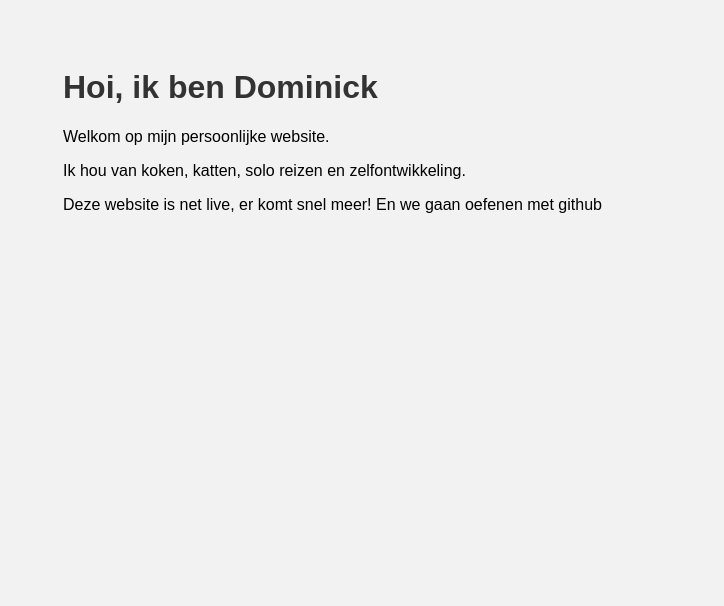
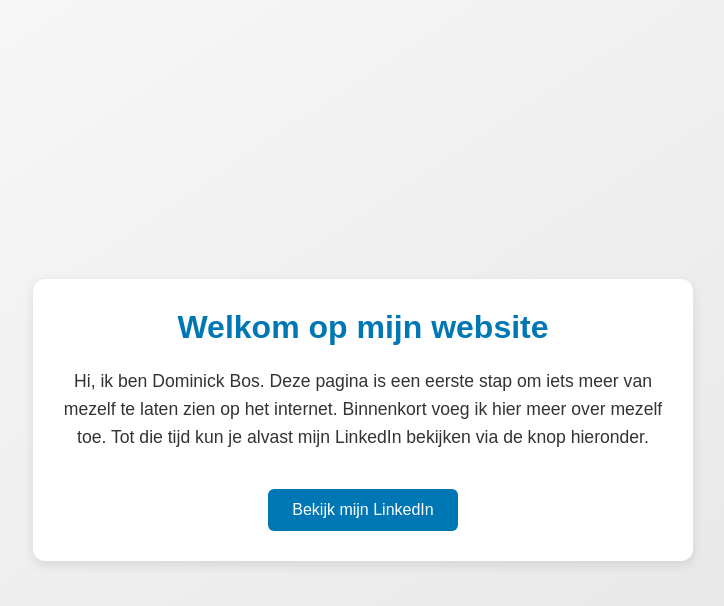
Before and after one commit to dominickbos/dominickbos.github.io, a plain HTML site: page index.html in a window 1280 px wide. Shown: the whole page, without its empty margins (277-1001 px from the left). Drawn offline with Linux system fonts and the light colour scheme.

Commit message:
index.html

```diff
--- a/index.html
+++ b/index.html
@@ -1,17 +1,58 @@
 <!DOCTYPE html>
-<html>
+<html lang="nl">
 <head>
   <meta charset="UTF-8" />
+  <meta name="viewport" content="width=device-width, initial-scale=1.0"/>
   <title>Dominick Bos</title>
   <style>
-      body { font-family: sans-serif; max-width: 600px; margin: 2em auto; padding: 1em; background: #f2f2f2; }
-      h1 { color: #333; }
+    body {
+      margin: 0;
+      font-family: Arial, sans-serif;
+      background: linear-gradient(to bottom right, #f9f9f9, #e3e3e3);
+      color: #333;
+      display: flex;
+      justify-content: center;
+      align-items: center;
+      min-height: 100vh;
+      padding: 20px;
+    }
+    .container {
+      background: white;
+      max-width: 600px;
+      width: 100%;
+      border-radius: 12px;
+      box-shadow: 0 4px 12px rgba(0,0,0,0.1);
+      padding: 30px;
+      text-align: center;
+    }
+    h1 {
+      margin-top: 0;
+      color: #0077b5;
+    }
+    p {
+      font-size: 1.1em;
+      line-height: 1.6;
+    }
+    a.button {
+      display: inline-block;
+      margin-top: 20px;
+      padding: 12px 24px;
+      background-color: #0077b5;
+      color: white;
+      text-decoration: none;
+      border-radius: 6px;
+      transition: background-color 0.3s ease;
+    }
+    a.button:hover {
+      background-color: #005f8d;
+    }
   </style>
 </head>
 <body>
-    <h1>Hoi, ik ben Dominick</h1>
-    <p>Welkom op mijn persoonlijke website.</p>
-    <p>Ik hou van koken, katten, solo reizen en zelfontwikkeling.</p>
-    <p>Deze website is net live, er komt snel meer! En we gaan oefenen met github</p>
+  <div class="container">
+    <h1>Welkom op mijn website</h1>
+    <p>Hi, ik ben Dominick Bos. Deze pagina is een eerste stap om iets meer van mezelf te laten zien op het internet. Binnenkort voeg ik hier meer over mezelf toe. Tot die tijd kun je alvast mijn LinkedIn bekijken via de knop hieronder.</p>
+    <a class="button" href="https://www.linkedin.com/in/dominick-bos-5aa9b625?utm_source=share&utm_campaign=share_via&utm_content=profile&utm_medium=android_app" target="_blank">Bekijk mijn LinkedIn</a>
+  </div>
 </body>
 </html>
```
Lines whose indentation alone changed are shown as unchanged.
